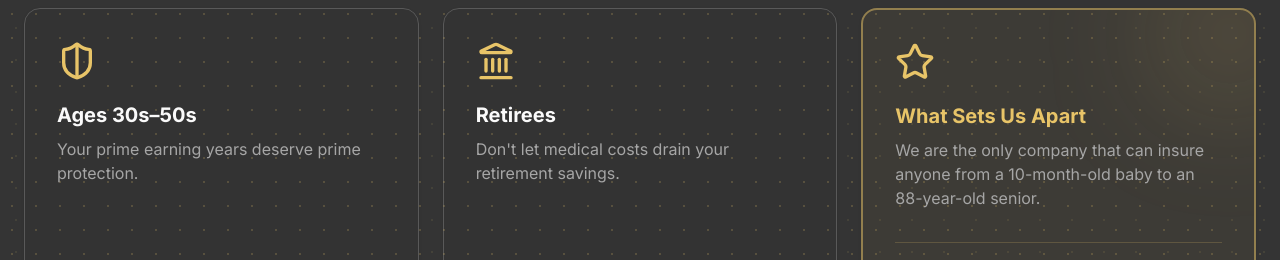
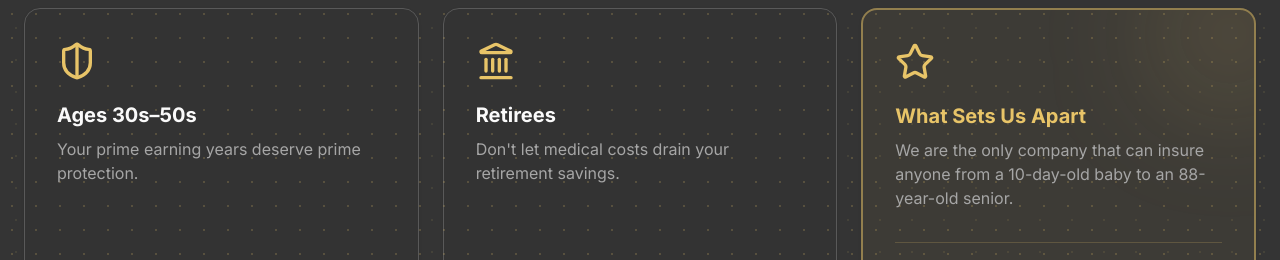
Before and after one commit to machu21/upgrade-financial-group, a Next.js app: page / in a window 1280 px wide. Shown: the part 3380-3640 px from the top of the page. Built offline with nearby package versions, Linux system fonts and the light colour scheme.

Commit message:
minor edits to partners and homepage

```diff
--- a/app/partners/page.tsx
+++ b/app/partners/page.tsx
@@ -98,7 +98,7 @@ export default function PartnersPage() {
                     <div className="max-w-7xl mx-auto px-6 py-5 flex flex-col sm:flex-row items-center justify-center gap-6 sm:gap-16 text-center">
                         <div>
                             <p className="text-xs text-muted-foreground uppercase tracking-widest mb-1">Carrier Partners</p>
-                            <p className="text-2xl font-extrabold text-foreground">6+</p>
+                            <p className="text-2xl font-extrabold text-foreground">4+</p>
                         </div>
                         <div className="hidden sm:block w-px h-10 bg-border" />
                         <div>
--- a/components/WhyUpgrade.tsx
+++ b/components/WhyUpgrade.tsx
@@ -45,7 +45,7 @@ export function WhyUpgrade() {
     {
       icon: Star,
       title: "What Sets Us Apart",
-      description: "We are the only company that can insure anyone from a 10-month-old baby to an 88-year-old senior.",
+      description: "We are the only company that can insure anyone from a 10-day-old baby to an 88-year-old senior.",
       isCta: true,
       ctaText: "Start Today"
     },
```
